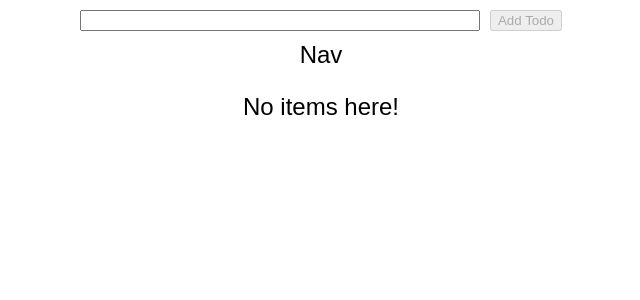
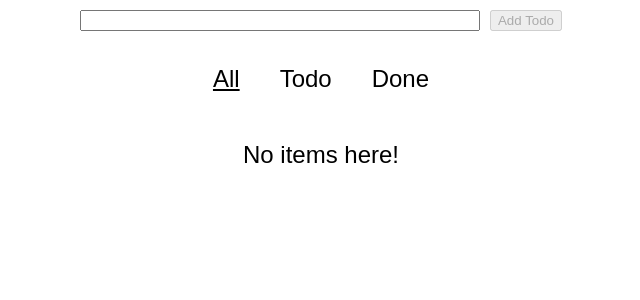
Before and after one commit to yacmeno/tdd-todo-list, a React app: page / in a window 1280 px wide. Shown: the top 300 px of the page, without its empty margins (319-959 px from the left). Built offline with nearby package versions, Linux system fonts and the light colour scheme.

Commit message:
Navbar: implementation of todos filtering

```diff
--- a/src/components/Nav.tsx
+++ b/src/components/Nav.tsx
@@ -1,5 +1,32 @@
 import React from "react";
+import { Filters } from "./TodoApp";
 
-export const Nav: React.FC = () => {
-	return <div>Nav</div>;
+interface INavProps {
+	activeFilter: string;
+	setFilter: (filter: string) => void;
+}
+
+export const Nav: React.FC<INavProps> = ({ activeFilter, setFilter }) => {
+	return (
+		<ul className="navbar">
+			<li
+				className={activeFilter === Filters.SHOW_ALL ? "active" : ""}
+				onClick={() => setFilter(Filters.SHOW_ALL)}
+			>
+				All
+			</li>
+			<li
+				className={activeFilter === Filters.SHOW_TODO ? "active" : ""}
+				onClick={() => setFilter(Filters.SHOW_TODO)}
+			>
+				Todo
+			</li>
+			<li
+				className={activeFilter === Filters.SHOW_DONE ? "active" : ""}
+				onClick={() => setFilter(Filters.SHOW_DONE)}
+			>
+				Done
+			</li>
+		</ul>
+	);
 };
--- a/src/components/TodoApp.tsx
+++ b/src/components/TodoApp.tsx
@@ -4,8 +4,18 @@ import { AddTodo } from "./AddTodo";
 import { TodoList } from "./TodoList";
 import { Nav } from "./Nav";
 
+export const Filters = {
+	SHOW_ALL: "SHOW_ALL",
+	SHOW_TODO: "SHOW_TODO",
+	SHOW_DONE: "SHOW_DONE",
+};
+
 const TodoApp: React.FC = () => {
 	const [todos, setTodos] = useTodos();
+	const [visibleTodos, setVisibleTodos] = React.useState<ITodo[]>(todos);
+	const [visibilityFilter, setVisibilityFilter] = React.useState<string>(
+		Filters.SHOW_ALL
+	);
 
 	function toggleTodo(todo: ITodo) {
 		setTodos({ type: TOGGLE_TODO, payload: todo });
@@ -15,11 +25,33 @@ const TodoApp: React.FC = () => {
 		setTodos({ type: ADD_TODO, payload: todo });
 	}
 
+	React.useEffect(() => {
+		switch (visibilityFilter) {
+			case Filters.SHOW_ALL:
+				setVisibleTodos(todos);
+				return;
+			case Filters.SHOW_TODO: {
+				const items = todos.filter(todo => todo.isDone !== true);
+				setVisibleTodos(items);
+				return;
+			}
+			case Filters.SHOW_DONE: {
+				const items = todos.filter(todo => todo.isDone === true);
+				setVisibleTodos(items);
+				return;
+			}
+		}
+	}, [visibilityFilter, todos]);
+
+	function onFilterChange(filter: string) {
+		setVisibilityFilter(filter);
+	}
+
 	return (
 		<div className="app__container">
 			<AddTodo onAdd={onAdd} />
-			<Nav />
-			<TodoList todos={todos} clickHandler={toggleTodo} />
+			<Nav activeFilter={visibilityFilter} setFilter={onFilterChange} />
+			<TodoList todos={visibleTodos} clickHandler={toggleTodo} />
 		</div>
 	);
 };
--- /dev/null
+++ b/src/styles/Nav.scss
@@ -0,0 +1,14 @@
+.navbar {
+	display: flex;
+	flex-direction: row;
+
+	li {
+		list-style-type: none;
+		margin-right: 40px;
+		cursor: pointer;
+
+		&.active {
+			text-decoration: underline;
+		}
+	}
+}
--- a/src/styles/index.scss
+++ b/src/styles/index.scss
@@ -1,5 +1,6 @@
 @import "./TodoApp.scss";
 @import "./Todo.scss";
+@import "./Nav.scss";
 
 // Global styles
 html,
```
Also changed, not shown: 2 other files (tests, documents, lock files or other folders).
